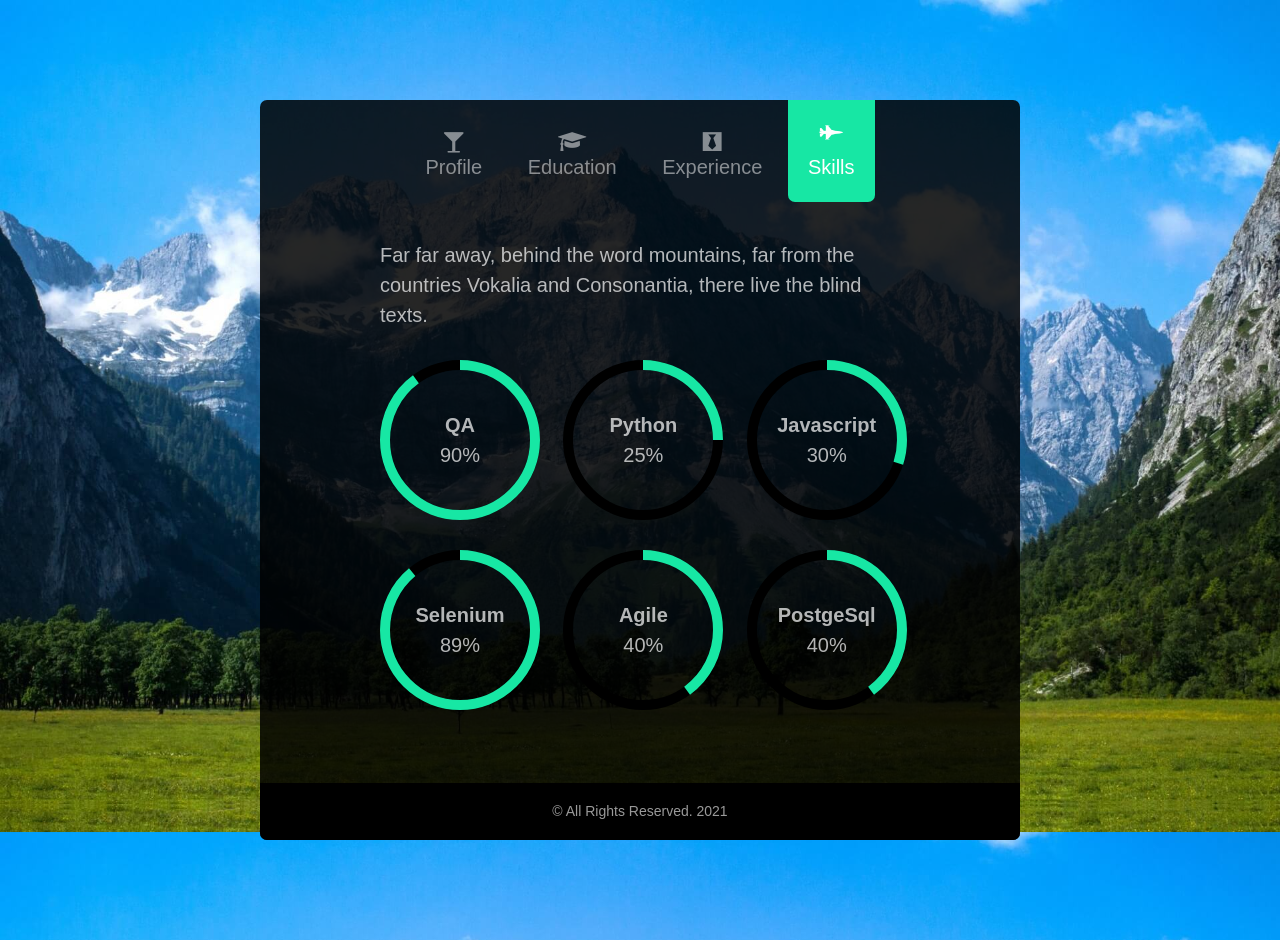
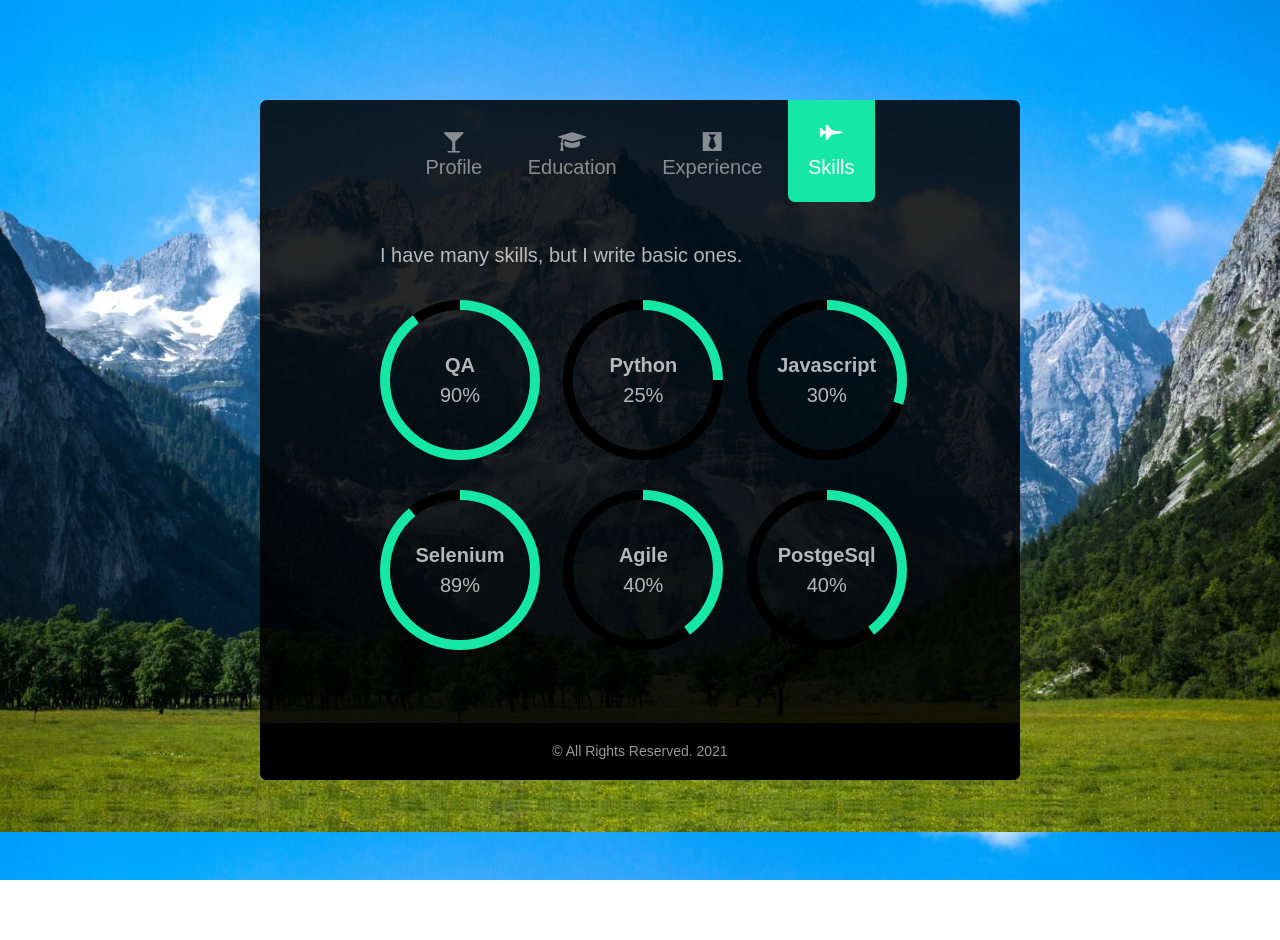
Before and after one commit to KostiMatonen/KostiMatonen.github.io, a plain HTML site: page index.html in a window 1280 px wide. Both pictures are taken after a click on the link "Skills". After the commit the page ends 880 px from the top, so only its background shows below. Drawn offline with Linux system fonts and the light colour scheme; files whose address does not match are found by name.

Commit message:
Update index.html

```diff
--- a/index.html
+++ b/index.html
@@ -189,7 +189,7 @@
 				<div class="fh5co-content-inner">
 					<div class="row">
 						<div class="col-md-12">
-							<p>Far far away, behind the word mountains, far from the countries Vokalia and Consonantia, there live the blind texts.</p>
+							<p>I have many skills, but I write basic ones.</p>
 						</div>
 						<div class="col-md-4 col-sm-6 col-xs-12 text-center">
 							<div class="chart" data-percent="90"><span><strong>QA</strong>90%</span></div>
```
